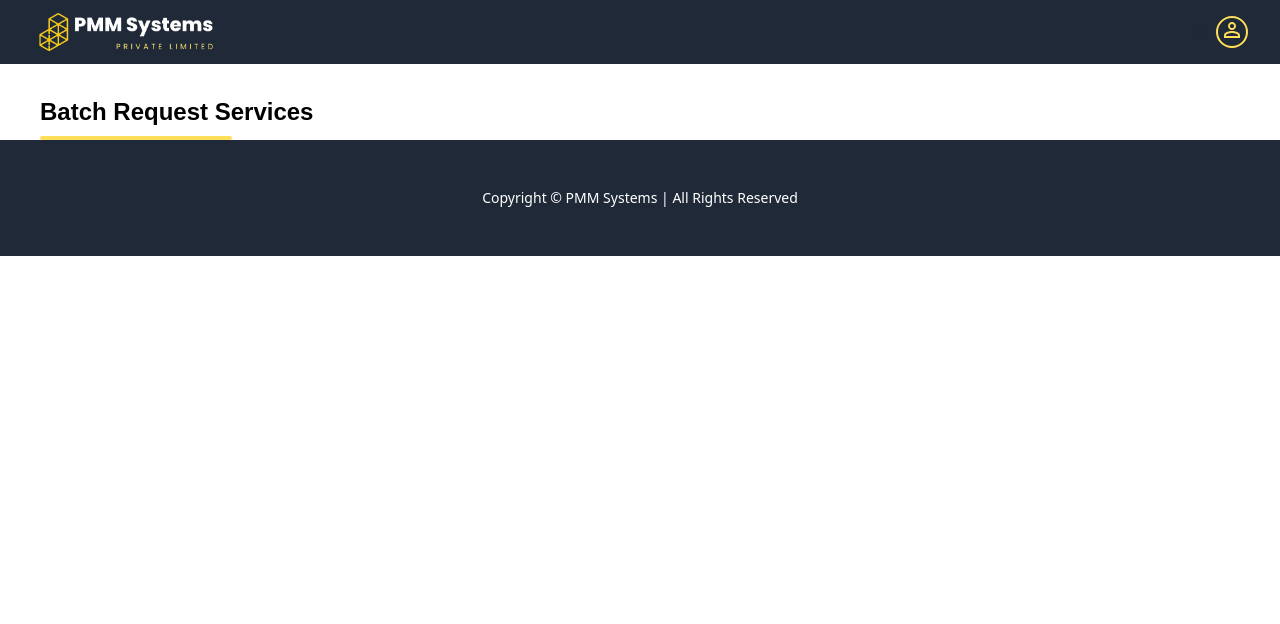
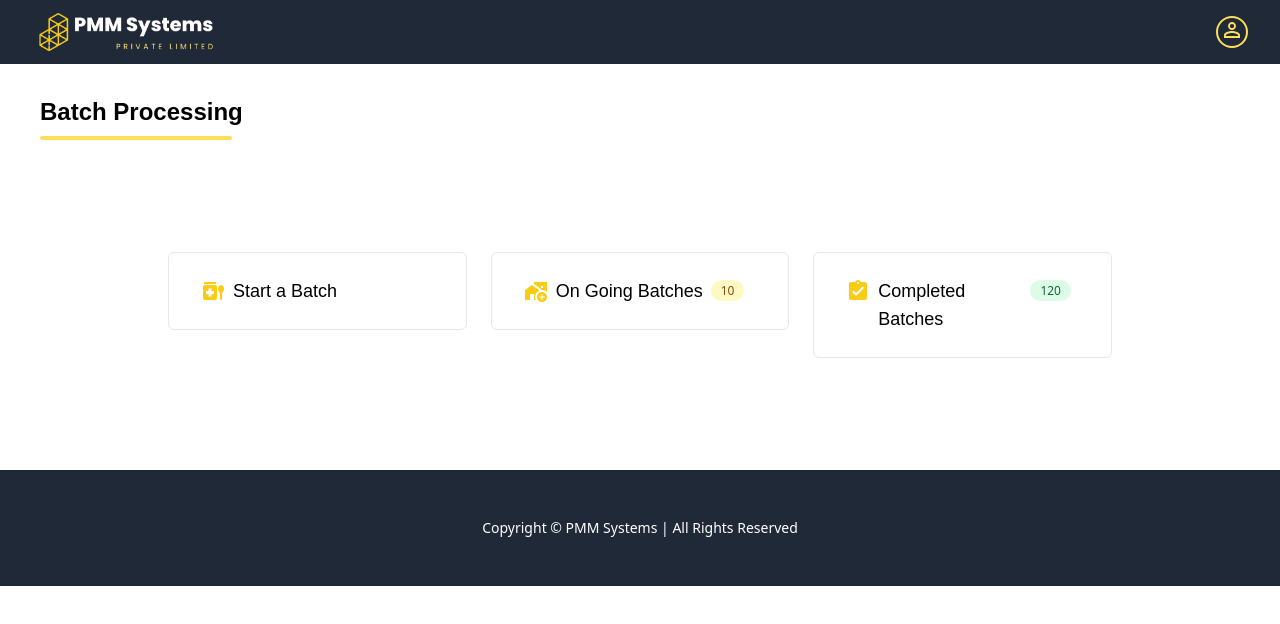
Before and after one commit to Harish1611/Pharma-Medical-Management-System, a React (Create React App) app: page /batch-processing in a window 1280 px wide. Shown: the top 624 px of the page. Built offline with nearby package versions, Linux system fonts and the light colour scheme.

Commit message:
New: Top Navigation Tab section impletemented in Batchprocessing Component

```diff
--- a/src/Components/BatchProcessing/BatchProcessing.jsx
+++ b/src/Components/BatchProcessing/BatchProcessing.jsx
@@ -1,11 +1,18 @@
 import React from 'react'
 import HeadingOne from '../UiComponents/HeadingOne'
+import TopBatchCards from './TopBatchCards'
 
 const BatchProcessing = () => {
   return (
     <div className=''>
 
-      <HeadingOne headText="Batch Request Services" />
+      <HeadingOne headText="Batch Processing" />
+
+      <div className=" mx-4 my-10 sm:mx-40 sm:my-20 ">
+      <TopBatchCards />
+      </div>
+
+
 
     </div>
   )
--- /dev/null
+++ b/src/Components/BatchProcessing/TopBatchCards.jsx
@@ -0,0 +1,63 @@
+import React from "react";
+import { Grid } from "@mui/material";
+import MedicationLiquidIcon from '@mui/icons-material/MedicationLiquid';
+import AddHomeWorkIcon from "@mui/icons-material/AddHomeWork";
+import AssignmentTurnedInIcon from '@mui/icons-material/AssignmentTurnedIn';
+import { useNavigate } from "react-router-dom";
+
+const TopBatchCards = () => {
+
+  const navigate = useNavigate();
+
+  return (
+    <div>
+      <Grid container spacing={1} className="py-8">
+        <Grid item md={4} xs={12}>
+          <div  onClick={ () => navigate('/')} className=" text-left border rounded-md py-6 px-6 mx-2 sm:p-6  hover:-translate-y-1  hover:shadow-md cursor-pointer flex  align-middle overflow-hidden">
+            <div className="text-yellow-400 mx-2">
+              <MedicationLiquidIcon />
+            </div>
+            <h2 className="font-medium font-poppins text-sm sm:text-lg  ">
+              Start a Batch
+            </h2>
+
+          </div>
+        </Grid>
+
+        <Grid item md={4} xs={12}>
+          <div onClick={ () => navigate('/')} className=" text-left border rounded-md py-6 px-6 mx-2 sm:p-6  hover:-translate-y-1  hover:shadow-md cursor-pointer flex  align-middle overflow-hidden">
+            <div className="text-yellow-400 mx-2">
+              <AddHomeWorkIcon />
+            </div>
+            <h2 className=" font-medium font-poppins text-sm sm:text-lg   ">
+              On Going Batches
+            </h2>
+            <div className="mx-2">
+              <span className="bg-yellow-100 text-yellow-800 text-xs font-medium me-2 px-2.5 py-0.5 rounded-full dark:bg-yellow-900 dark:text-yellow-300">
+                10
+              </span>
+            </div>
+          </div>
+        </Grid>
+
+        <Grid item md={4} xs={12}>
+          <div onClick={ () => navigate('/')} className=" text-left border rounded-md py-6 px-6 mx-2 sm:p-6  hover:-translate-y-1  hover:shadow-md cursor-pointer flex  align-middle overflow-hidden">
+            <div className="text-yellow-400 mx-2">
+              <AssignmentTurnedInIcon />
+            </div>
+            <h2 className=" font-medium font-poppins text-sm sm:text-lg ">
+              Completed Batches
+            </h2>
+            <div className="mx-2">
+            <span className="bg-green-100 text-green-800 text-xs font-medium me-2 px-2.5 py-0.5 rounded-full dark:bg-green-900 dark:text-green-300">
+            120
+              </span>
+            </div>
+          </div>
+        </Grid>
+      </Grid>
+    </div>
+  );
+};
+
+export default TopBatchCards;
--- a/src/Components/UiComponents/ServiceCard.jsx
+++ b/src/Components/UiComponents/ServiceCard.jsx
@@ -10,9 +10,9 @@ const ServiceCard = (props) => {
   return (
     <div className=''>
 
-        <div className=' text-left border rounded-md py-6 px-6 mx-2 sm:p-6  hover:-translate-y-1  hover:shadow-md cursor-pointer flex overflow-hidden'>
+        <div className='text-left border rounded-md py-6 px-6 mx-2 sm:p-6  hover:-translate-y-1  hover:shadow-md cursor-pointer flex overflow-hidden'>
 
-            <h2 className=' font-medium font-poppins text-md sm:text-xl   '> {props.headText} </h2>
+            <h2 className='font-medium font-poppins text-md sm:text-xl'> {props.headText} </h2>
 
         </div>
 
```
